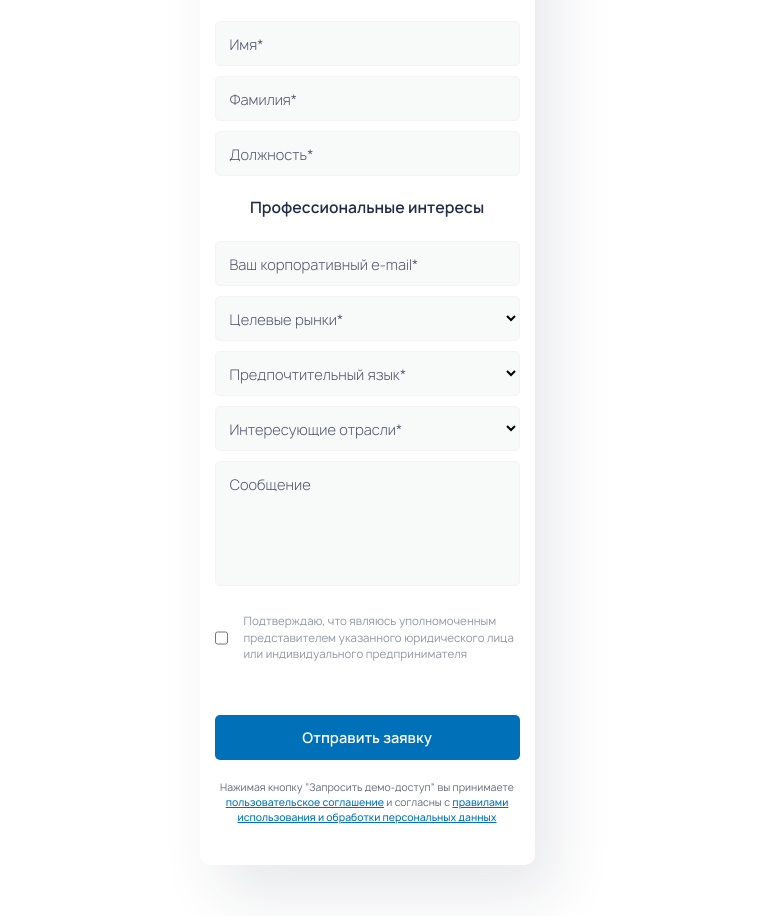
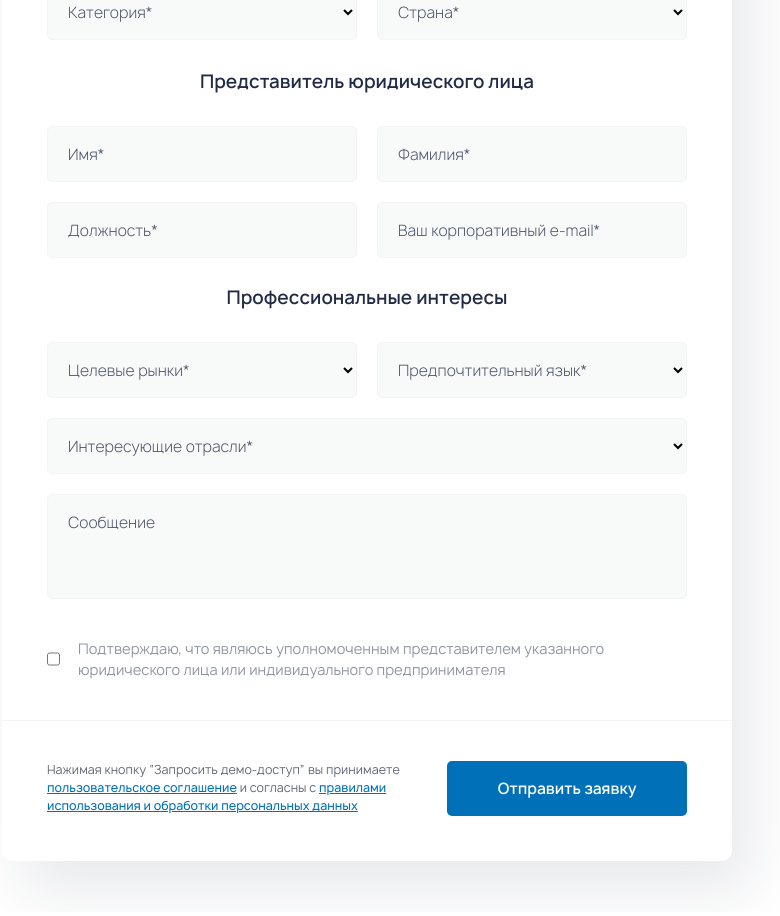
Before and after one commit to quantumVector/Demo-Access-Form, a React (Create React App) app: page / in a window 1280 px wide. Shown: the part 500-1416 px from the top of the page, without its empty margins (273-1053 px from the left). Built offline with nearby package versions, Linux system fonts and the light colour scheme.

Commit message:
Added extra large styles

```diff
--- a/src/Components/DemoForm/DemoForm.jsx
+++ b/src/Components/DemoForm/DemoForm.jsx
@@ -5,7 +5,8 @@ const DemoForm = (props) => {
   return (
     <section className={classes.demoForm}>
       <h1 className={classes.sectionTitle}>Запросить демо-доступ</h1>
-      <p className={classes.discription}>Доступ к платформе возможен исключительно для представителей, юридических лиц или индивидуальных предпринимателей</p>
+      <p className={classes.discription}>Доступ к платформе возможен исключительно для представителей юридических лиц или индивидуальных предпринимателей</p>
+      <div className={classes.formWrap}>
         <h2 className={classes.formTitle}>Заполните контактные данные</h2>
         <form className={classes.form}>
 
@@ -39,18 +40,14 @@ const DemoForm = (props) => {
               <input className={classes.item} type="text" />
               <label className={classes.label}>Должность*</label>
             </div>
-          {/* <div className={classes.shortWrap}>
+            <div className={classes.shortWrap}>
               <input className={classes.item} type="text" />
-          </div> */}
+              <label className={classes.label}>Ваш корпоративный e-mail*</label>
+            </div>
           </div>
 
           <h3 className={classes.subtitle}>Профессиональные интересы</h3>
           <div className={classes.block}>
-          {/* потом удалить */}
-          <div className={classes.shortWrap}>
-            <input className={classes.item} type="text" />
-            <label className={classes.label}>Ваш корпоративный e-mail*</label>
-          </div>
             <div className={classes.shortWrap}>
               <select className={classes.item} name="markets"></select>
               <label className={classes.label}>Целевые рынки*</label>
@@ -78,13 +75,14 @@ const DemoForm = (props) => {
 
           <div className={classes.block}>
             <div className={classes.shortWrap}>
-            <button className={classes.btn}>Отправить заявку</button>
+              <p className={classes.conditions}>Нажимая кнопку “Запросить демо-доступ” вы принимаете <a href="#">пользовательское соглашение</a> и согласны с <a href="#">правилами использования и обработки персональных данных</a></p>
             </div>
             <div className={classes.shortWrap}>
-            <p className={classes.conditions}>Нажимая кнопку “Запросить демо-доступ” вы принимаете <a href="#">пользовательское соглашение</a> и согласны с <a href="#">правилами использования и обработки персональных данных</a></p>
+              <button className={classes.btn}>Отправить заявку</button>
             </div>
           </div>
         </form>
+      </div>
     </section>
   )
 }
--- a/src/Components/DemoForm/DemoForm.module.css
+++ b/src/Components/DemoForm/DemoForm.module.css
@@ -1,5 +1,5 @@
 .demoForm {
-  padding-top: 50px;
+  padding-top: 88px;
 }
 
 .sectionTitle {
@@ -7,33 +7,39 @@
   font-family: Manrope;
   font-style: normal;
   font-weight: 500;
-  font-size: 22px;
+  font-size: 36px;
   line-height: 130%;
   color: #222B45;
 }
 
 .discription {
   margin: 0 auto;
-  margin-top: 20px;
-  width: 335px;
+  margin-top: 29px;
+  width: 521px;
   text-align: center;
   font-family: Manrope;
   font-style: normal;
   font-weight: normal;
-  font-size: 12px;
+  font-size: 15px;
   line-height: 150%;
+}
+
+.formWrap {
+  margin: 0 auto;
+  width: 730px;
+  box-shadow: 20px 30px 60px rgba(34, 43, 69, 0.1);
+  border-radius: 0px 0px 10px 10px;
 }
 
 .formTitle {
   margin: 0 auto;
-  margin-top: 27px;
+  margin-top: 45px;
   padding: 20px 0;
-  width: 335px;
   text-align: center;
   font-family: Manrope;
   font-style: normal;
   font-weight: 500;
-  font-size: 16px;
+  font-size: 22px;
   line-height: 130%;
   color: #FFFFFF;
   background: #338DC6;
@@ -44,18 +50,15 @@
   padding: 0 0 40px 0;
   margin: 0 auto;
   margin-bottom: 51px;
-  width: 335px;
-  box-shadow: 20px 30px 60px rgba(34, 43, 69, 0.1);
-  border-radius: 0px 0px 10px 10px;
 }
 
 .subtitle {
-  margin-top: 20px;
+  margin-top: 30px;
   text-align: center;
   font-family: Manrope;
   font-style: normal;
   font-weight: 600;
-  font-size: 15px;
+  font-size: 18px;
   line-height: 24px;
   color: #222B45;
 }
@@ -65,7 +68,7 @@
 }
 
 .subtitle:nth-child(5) {
-  margin-top: 10px;
+  margin-top: 8px;
 }
 
 .block {
@@ -73,20 +76,17 @@
   justify-content: space-between;
   flex-wrap: wrap;
   margin: 0 auto;
-  margin-top: 18px;
-  width: 305px;
-}
-
-.block:nth-child(4) {
-  margin-top: 20px;
-}
-
-.block:nth-child(6) {
-  margin-top: 21px;
+  margin-top: 32px;
+  width: 640px;
 }
 
 .block:nth-child(7) {
-  margin-top: 13px;
+  margin-top: 15px;
+}
+
+.block:nth-child(9) {
+  margin-top: -10px;
+  margin-bottom: 5px;
 }
 
 .largeWrap {
@@ -94,21 +94,15 @@
   width: 100%;
 }
 
-/* Под медиум и лардж версию */
-
-/* .shortWrap {
-  width: 48%;
-} */
-
 .shortWrap {
   position: relative;
-  width: 100%;
+  width: 310px;
 }
 
 .item {
-  margin-bottom: 10px;
+  margin-bottom: 20px;
   width: 100%;
-  height: 45px;
+  height: 56px;
   background: #F8F9F9;
   border: 1px solid #F4F4F6;
   box-sizing: border-box;
@@ -122,42 +116,66 @@
 
 .label {
   position: absolute;
-  top: 13px;
-  left: 15px;
+  top: 18px;
+  left: 21px;
   font-family: Manrope;
   font-style: normal;
   font-weight: 300;
-  font-size: 14px;
+  font-size: 15px;
   line-height: 150%;
   color: #4E556A;
 }
 
 .areaItem {
-  height: 125px;
+  height: 105px;
   resize: none;
 }
 
 .confirmation {
-  width: 276px;
+  width: 609px;
   font-family: Manrope;
   font-style: normal;
   font-weight: normal;
-  font-size: 11px;
+  font-size: 14px;
   line-height: 150%;
   color: #9095A2;
+}
+
+.line {
+  margin-top: 40px;
+  width: 100%;
+  height: 1px;
+  background: #F4F4F6;
+}
+
+.conditions {
+  margin-top: 50px;
+  width: 387px;
+  font-family: Manrope;
+  font-style: normal;
+  font-weight: normal;
+  font-size: 12px;
+  line-height: 150%;
+  color: #5F6875;
+}
+
+.conditions a {
+  font-weight: 500;
+  color: #0071B8;
 }
 
 .btn {
   display: flex;
   flex-direction: column;
   align-items: center;
-  margin-top: 34px;
-  padding: 13px;
-  width: 100%;
+  margin-top: 50px;
+  margin-left: 70px;
+  padding: 18px;
+  width: 240px;
   font-family: Manrope;
   font-style: normal;
   font-weight: 600;
-  font-size: 14px;
+  font-size: 15px;
   line-height: 19px;
   color: #FFFFFF;
   background: #0071B8;
@@ -165,18 +183,82 @@
   border-radius: 5px;
 }
 
-.conditions {
-  margin-top: 20px;
-  font-family: Manrope;
-  font-style: normal;
-  font-weight: normal;
-  font-size: 10px;
-  line-height: 150%;
-  text-align: center;
-  color: #5F6875;
+@media screen and (max-width: 375px) {
+  .demoForm {
+    padding-top: 50px;
+  }
+  .sectionTitle {
+    font-size: 22px;
+  }
+  .discription {
+    margin-top: 20px;
+    width: 335px;
+    font-size: 12px;
+  }
+  .formWrap {
+    width: 335px
+  }
+  .formTitle {
+    margin-top: 27px;
+    font-size: 16px;
+  }
+  .subtitle {
+    margin-top: 20px;
+    font-size: 15px;
+  }
+  .subtitle:nth-child(5) {
+    margin-top: 10px;
+  }
+  .block {
+    margin-top: 18px;
+    width: 305px;
+  }
+  .block:nth-child(4) {
+    margin-top: 20px;
+  }
+  .block:nth-child(6) {
+    margin-top: 21px;
+  }
+  .block:nth-child(7) {
+    margin-top: 13px;
+  }
+  .block:nth-child(9) {
+    flex-direction: column-reverse;
+    margin-bottom: 0;
+  }
+  .shortWrap {
+    width: 100%;
+  }
+  .item {
+    margin-bottom: 10px;
+    height: 45px;
+  }
+  .label {
+    top: 13px;
+    left: 15px;
+    font-size: 14px;
+  }
+  .areaItem {
+    height: 125px;
+  }
+  .confirmation {
+    width: 276px;
+    font-size: 11px;
+  }
+  .line {
+    margin-top: 26px;
+  }
+  .btn {
+    margin-top: 34px;
+    margin-left: 0;
+    padding: 13px;
+    width: 100%;
+    font-size: 14px;
+  }
+  .conditions {
+    margin-top: 20px;
+    width: 100%;
+    font-size: 10px;
+    text-align: center;
+  }
 }
-
-.conditions a {
-  font-weight: 500;
-  color: #0071B8;
-}
```
Lines whose indentation alone changed are shown as unchanged.
